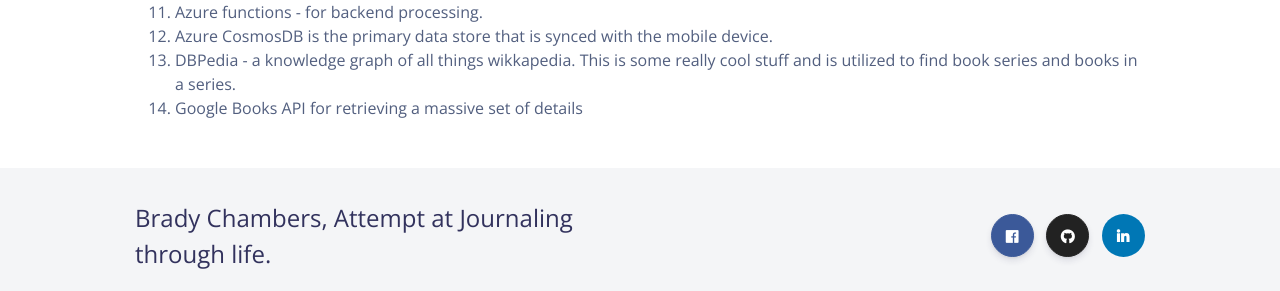
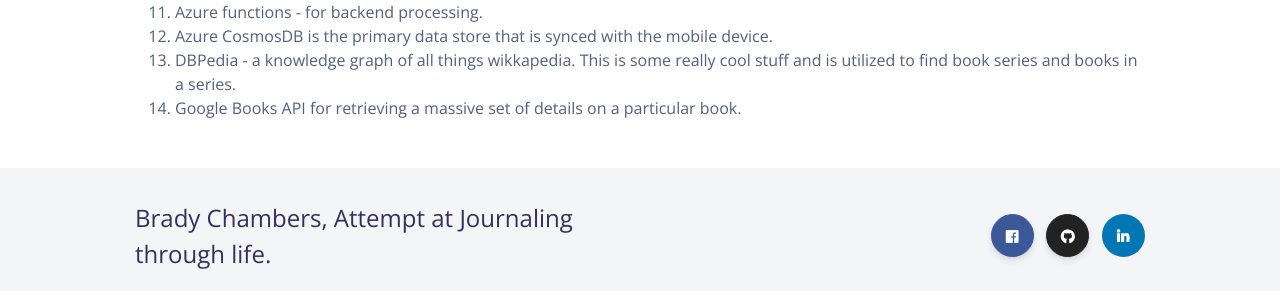
Before and after one commit to bradyguyc/bradyguyc.github.io, a Jekyll site: the page built from _pages/thebigpicture.md, in a window 1280 px wide and 900 px high, scrolled down 1386 px. Shown: the part 525-816 px from the top of the window. Built offline with Jekyll 4.4.1, drawn with Linux system fonts in a browser that asks for light colours; nearby versions of some CDN libraries.

Commit message:
_pages/thebigpicture.md updated from https://stackedit.io/

```diff
--- a/_pages/thebigpicture.md
+++ b/_pages/thebigpicture.md
@@ -25,9 +25,9 @@ Azure, Visual Studio, and Xamarin are the primary technologies utilized in the s
 11. Azure functions - for backend processing.
 12.  Azure CosmosDB is the primary data store that is synced with the mobile device.
 13. DBPedia - a knowledge graph of all things wikkapedia.  This is some really cool stuff and is utilized to find book series and books in a series.
-14. Google Books API for retrieving a massive set of details
+14. Google Books API for retrieving a massive set of details on a particular book.
 
 <!--stackedit_data:
-eyJoaXN0b3J5IjpbNTA2NjEyNDM5LDIxMjIyMjIwNDMsLTEwNT
-M1NjQ0NDIsLTE4NTgxMDgwNDIsLTExOTkzMzI0MzVdfQ==
+eyJoaXN0b3J5IjpbLTg0Nzc3MjM4NSwyMTIyMjIyMDQzLC0xMD
+UzNTY0NDQyLC0xODU4MTA4MDQyLC0xMTk5MzMyNDM1XX0=
 -->
```
